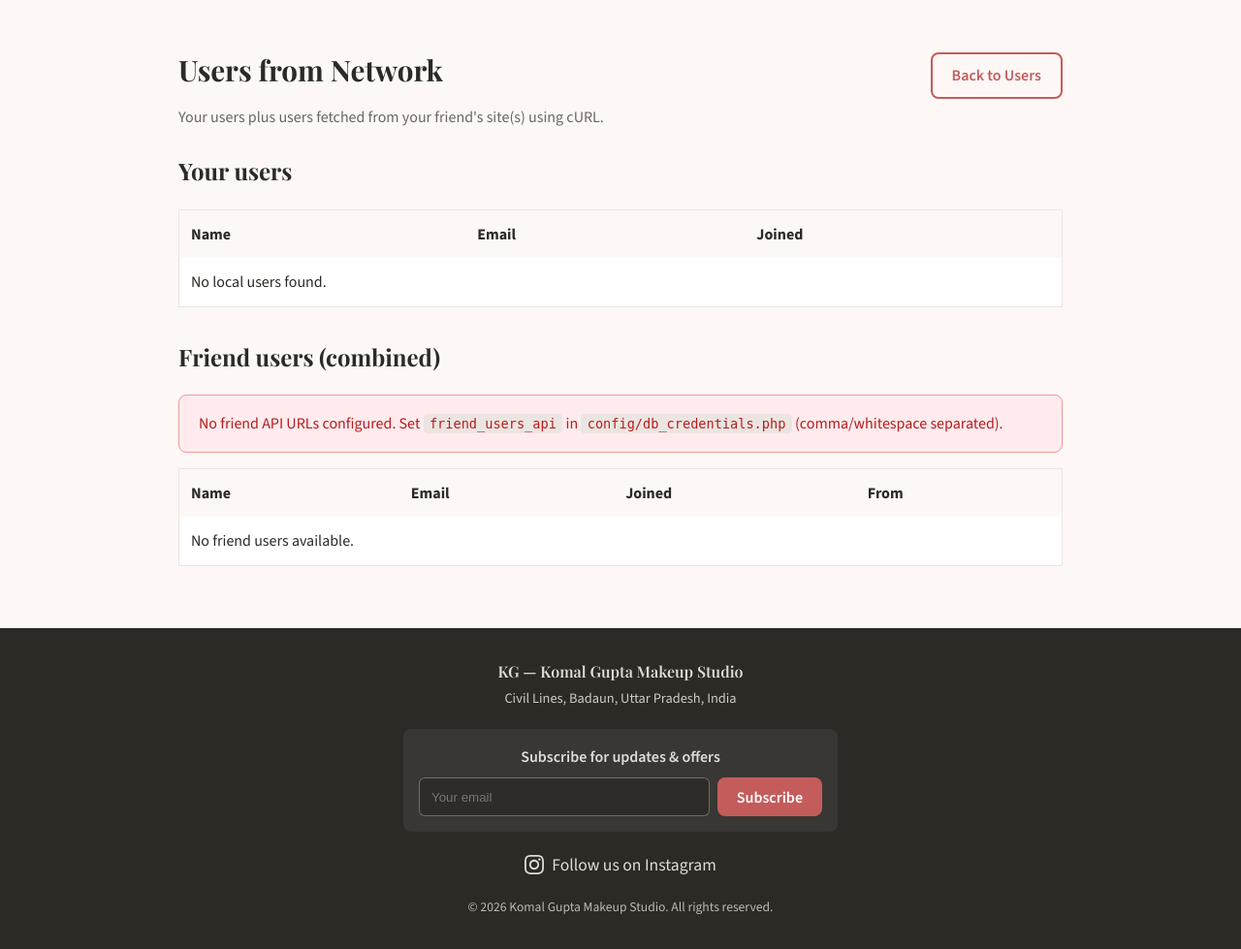
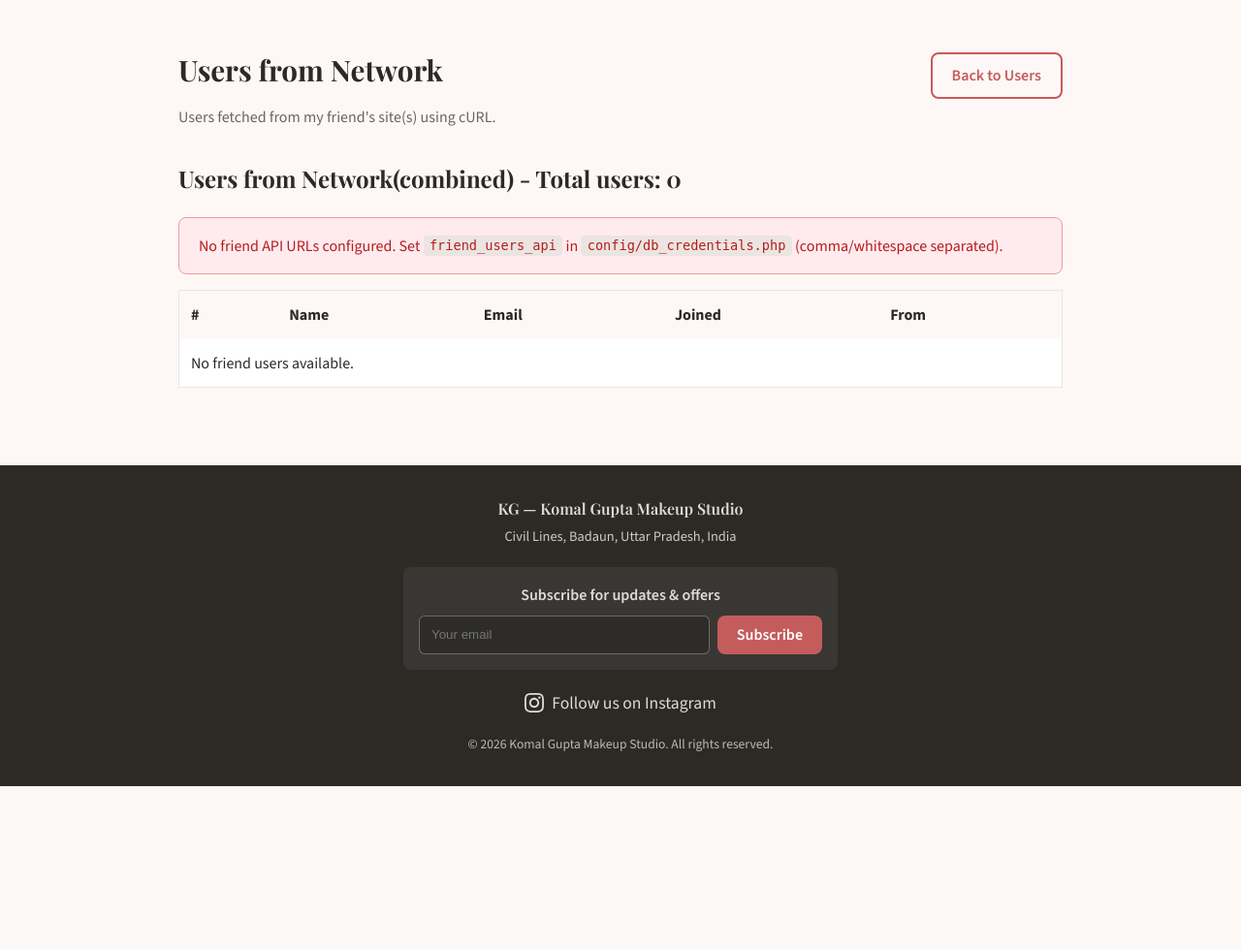
Before and after one commit to mansiguptacs/komalgupta_makeup_studio, a PHP site: page /php_website/secure/network_users.php in a window 1280 px wide. Shown: the part 155-1134 px from the top of the page at 97% size. After the commit the page ends 966 px from the top, so only its background shows below. Run offline with PHP 8.4, Linux system fonts and the light colour scheme; the visitor is signed in with stand-in values (Sample User, id 1).

Commit message:
Added pagination for list of users

```diff
--- a/secure/network_users.php
+++ b/secure/network_users.php
@@ -124,7 +124,38 @@ $friendEndpoints = kg_parse_endpoints($friendEndpointsRaw);
 
 $friendResults = []; // each: ['url','label','users','error']
 $combinedByEmail = [];
+$localSourceLabel = 'buildinfra.me/kgmakeupstudio';
+// Add local users first so combined list always includes this site's users.
+foreach ($localUsers as $u) {
+    $emailKey = strtolower(trim((string)($u['email'] ?? '')));
+    if ($emailKey === '') {
+        continue;
+    }
+    $localName = trim((string)($u['name'] ?? ''));
+    if ($localName === '') {
+        $localName = trim((string)($u['first_name'] ?? '') . ' ' . (string)($u['last_name'] ?? ''));
+    }
+    $localJoined = (string)($u['joined_date'] ?? $u['joined'] ?? '');
 
+    if (!isset($combinedByEmail[$emailKey])) {
+        $combinedByEmail[$emailKey] = [
+            'name' => $localName,
+            'email' => (string)($u['email'] ?? ''),
+            'joined_date' => $localJoined,
+            'sources' => [$localSourceLabel],
+        ];
+    } else {
+        if (!in_array($localSourceLabel, $combinedByEmail[$emailKey]['sources'], true)) {
+            $combinedByEmail[$emailKey]['sources'][] = $localSourceLabel;
+        }
+        if (empty($combinedByEmail[$emailKey]['name']) && $localName !== '') {
+            $combinedByEmail[$emailKey]['name'] = $localName;
+        }
+        if (empty($combinedByEmail[$emailKey]['joined_date']) && $localJoined !== '') {
+            $combinedByEmail[$emailKey]['joined_date'] = $localJoined;
+        }
+    }
+}
 foreach ($friendEndpoints as $idx => $endpoint) {
     $host = parse_url($endpoint, PHP_URL_HOST) ?: ('Friend #' . ($idx + 1));
     $friendlyLabel = (string)$host;
@@ -163,6 +194,18 @@ foreach ($friendEndpoints as $idx => $endpoint) {
 }
 
 $combinedFriendUsers = array_values($combinedByEmail);
+$currentPageNumber = max(1, (int)($_GET['page'] ?? 1));
+$usersPerPage = 10;
+$totalUsers = count($combinedFriendUsers);
+$totalPages = max(1, (int)ceil($totalUsers / $usersPerPage));
+if ($currentPageNumber > $totalPages) {
+    $currentPageNumber = $totalPages;
+}
+$offset = ($currentPageNumber - 1) * $usersPerPage;
+$combinedFriendUsers = array_slice($combinedFriendUsers, $offset, $usersPerPage);
+$paginationQuery = [
+    'page' => $currentPageNumber,
+];
 ?>
 <section class="page-section">
   <div class="container">
@@ -170,28 +213,19 @@ $combinedFriendUsers = array_values($combinedByEmail);
       <h1>Users from Network</h1>
       <a href="users.php" class="btn btn-secondary">Back to Users</a>
     </div>
-    <p class="lead">Your users plus users fetched from your friend's site(s) using cURL.</p>
+    <p class="lead">Users fetched from my friend's site(s) using cURL.</p>
 
-    <h2 style="font-family:var(--font-heading);">Your users</h2>
-    <table class="user-table" style="width:100%; border-collapse:collapse; background:var(--color-surface); border:1px solid var(--color-border);">
-      <thead><tr style="background:var(--color-bg);"><th style="padding:.75rem; text-align:left;">Name</th><th style="padding:.75rem; text-align:left;">Email</th><th style="padding:.75rem; text-align:left;">Joined</th></tr></thead>
-      <tbody>
-        <?php foreach ($localUsers as $u): ?>
-          <tr><td style="padding:.75rem;"><?php echo htmlspecialchars($u['name'] ?? ''); ?></td><td style="padding:.75rem;"><?php echo htmlspecialchars($u['email'] ?? ''); ?></td><td style="padding:.75rem;"><?php echo htmlspecialchars($u['joined'] ?? ''); ?></td></tr>
-        <?php endforeach; ?>
-        <?php if (empty($localUsers)): ?><tr><td colspan="3" style="padding:.75rem;">No local users found.</td></tr><?php endif; ?>
-      </tbody>
-    </table>
-
-    <h2 style="font-family:var(--font-heading); margin-top:2rem;">Friend users (combined)</h2>
+    <div>
+    <h2 style="font-family:var(--font-heading); margin-top:2rem;">Users from Network(combined) - Total users: <?php echo (int)$totalUsers; ?></h2>
     <?php if (empty($friendEndpoints)): ?>
       <p class="message error">No friend API URLs configured. Set <code>friend_users_api</code> in <code>config/db_credentials.php</code> (comma/whitespace separated).</p>
     <?php endif; ?>
     <table class="user-table" style="width:100%; border-collapse:collapse; background:var(--color-surface); border:1px solid var(--color-border);">
-      <thead><tr style="background:var(--color-bg);"><th style="padding:.75rem; text-align:left;">Name</th><th style="padding:.75rem; text-align:left;">Email</th><th style="padding:.75rem; text-align:left;">Joined</th><th style="padding:.75rem; text-align:left;">From</th></tr></thead>
+      <thead><tr style="background:var(--color-bg);"><th style="padding:.75rem; text-align:left;">#</th><th style="padding:.75rem; text-align:left;">Name</th><th style="padding:.75rem; text-align:left;">Email</th><th style="padding:.75rem; text-align:left;">Joined</th><th style="padding:.75rem; text-align:left;">From</th></tr></thead>
       <tbody>
-        <?php foreach ($combinedFriendUsers as $u): ?>
+        <?php foreach ($combinedFriendUsers as $i=> $u): ?>
           <tr>
+          <td style="padding: 0.75rem 1rem;"><?php echo (int)($offset + $i + 1); ?></td>
             <td style="padding:.75rem;"><?php echo htmlspecialchars($u['name'] ?? ''); ?></td>
             <td style="padding:.75rem;"><?php echo htmlspecialchars($u['email'] ?? ''); ?></td>
             <td style="padding:.75rem;"><?php echo htmlspecialchars($u['joined_date'] ?? $u['joined'] ?? ''); ?></td>
@@ -201,6 +235,20 @@ $combinedFriendUsers = array_values($combinedByEmail);
         <?php if (empty($combinedFriendUsers)): ?><tr><td colspan="4" style="padding:.75rem;">No friend users available.</td></tr><?php endif; ?>
       </tbody>
     </table>
+    <?php if ($totalPages > 1): ?>
+            <div style="margin-top: 1rem; display: flex; gap: 0.5rem; flex-wrap: wrap; align-items: center;">
+                <?php if ($currentPageNumber > 1): ?>
+                    <?php $prevQuery = $paginationQuery; $prevQuery['page'] = $currentPageNumber - 1; ?>
+                    <a class="btn btn-secondary" href="network_users.php?<?php echo htmlspecialchars(http_build_query($prevQuery)); ?>">Previous</a>
+                <?php endif; ?>
+                <span style="color: var(--color-text-muted);">Page <?php echo (int)$currentPageNumber; ?> of <?php echo (int)$totalPages; ?></span>
+                <?php if ($currentPageNumber < $totalPages): ?>
+                    <?php $nextQuery = $paginationQuery; $nextQuery['page'] = $currentPageNumber + 1; ?>
+                    <a class="btn btn-secondary" href="network_users.php?<?php echo htmlspecialchars(http_build_query($nextQuery)); ?>">Next</a>
+                <?php endif; ?>
+            </div>
+        <?php endif; ?>
+     </div>
 
     <?php if (!empty($friendResults)): ?>
       <h2 style="font-family:var(--font-heading); margin-top:2rem;">Friend users (per site)</h2>
@@ -216,10 +264,11 @@ $combinedFriendUsers = array_values($combinedByEmail);
             <p class="message error" style="margin:.75rem 0 0;"><?php echo htmlspecialchars($res['error']); ?></p>
           <?php endif; ?>
           <table class="user-table" style="width:100%; margin-top:.75rem; border-collapse:collapse; background:transparent; border:1px solid var(--color-border);">
-            <thead><tr style="background:var(--color-bg);"><th style="padding:.6rem; text-align:left;">Name</th><th style="padding:.6rem; text-align:left;">Email</th><th style="padding:.6rem; text-align:left;">Joined</th></tr></thead>
+            <thead><tr style="background:var(--color-bg);"><th style="padding:.75rem; text-align:left;">#</th><th style="padding:.6rem; text-align:left;">Name</th><th style="padding:.6rem; text-align:left;">Email</th><th style="padding:.6rem; text-align:left;">Joined</th></tr></thead>
             <tbody>
-              <?php foreach ($res['users'] as $u): ?>
+            <?php foreach ($res['users'] as $ind => $u): ?>
                 <tr>
+                  <td style="padding: 0.75rem 1rem;"><?php echo (int)($offset + $ind + 1); ?></td>
                   <td style="padding:.6rem;"><?php echo htmlspecialchars($u['name'] ?? ''); ?></td>
                   <td style="padding:.6rem;"><?php echo htmlspecialchars($u['email'] ?? ''); ?></td>
                   <td style="padding:.6rem;"><?php echo htmlspecialchars($u['joined_date'] ?? ''); ?></td>
```
Also changed, not shown: secure/users.php (+30 -2 lines).
